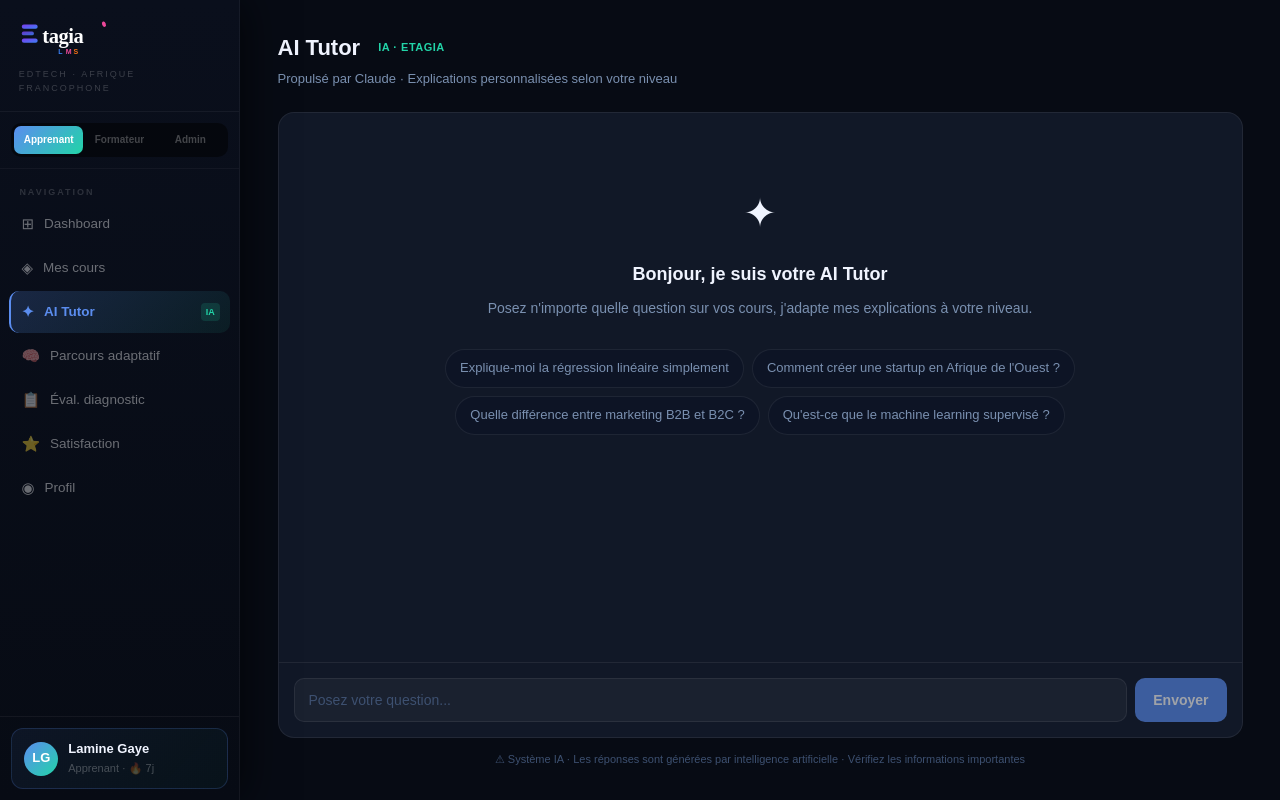
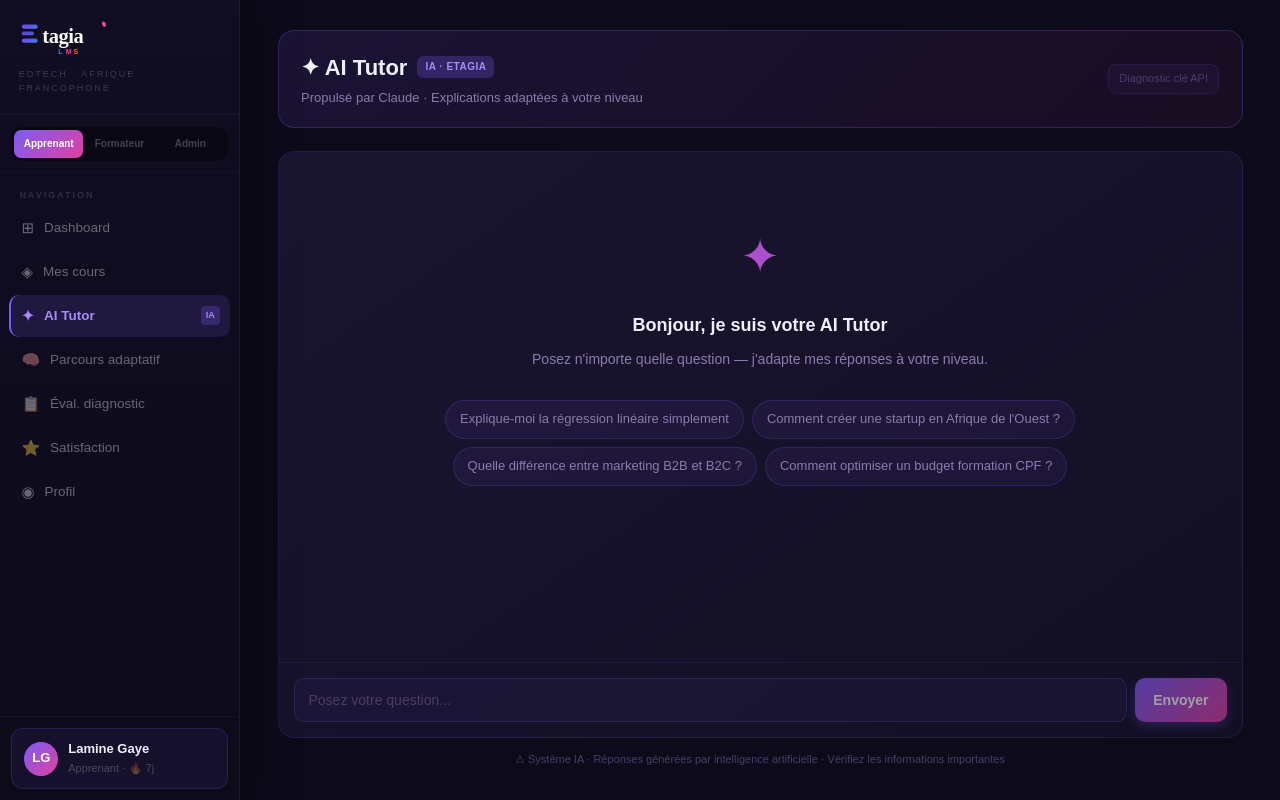
Before and after one commit to prolaminegaye-ctrl/etagia-lms, a Next.js app: page /tutor in a window 1280 px wide. Built offline with nearby package versions, Linux system fonts and the light colour scheme.

Commit message:
feat: palette violette + SCORM/H5P/xAPI import + AI tutor debug + clé API fix

```diff
--- a/app/globals.css
+++ b/app/globals.css
@@ -2,25 +2,25 @@
 @import url('https://fonts.googleapis.com/css2?family=Syne:wght@400;500;600;700;800&family=DM+Sans:opsz,wght@9..40,300;9..40,400;9..40,500;9..40,600&display=swap');
 
 :root {
-  --bg-primary: #070B14;
-  --bg-secondary: #0D1425;
-  --bg-card: #111827;
-  --accent: #5B8DEF;
+  --bg-primary: #0D0A1A;
+  --bg-secondary: #130F23;
+  --bg-card: #1A1530;
+  --accent: #7B5CF5;
+  --accent2: #9B6FF5;
   --teal: #22D4A8;
+  --pink: #E040A0;
   --gold: #F0B429;
-  --purple: #8B5CF6;
   --red: #F05A5A;
-  --text-primary: #F0F4FF;
-  --text-secondary: #7A90B0;
-  --text-muted: #3D5070;
-  --border: rgba(255,255,255,0.07);
-  --border-active: rgba(91,141,239,0.5);
+  --text-primary: #F0EEFF;
+  --text-secondary: #8B7BAE;
+  --text-muted: #4A3D6A;
+  --border: rgba(123,92,245,0.12);
+  --border-active: rgba(123,92,245,0.5);
   --font-display: 'Syne', sans-serif;
   --font-body: 'DM Sans', sans-serif;
-  --grad-main: linear-gradient(135deg, #5B8DEF 0%, #22D4A8 100%);
-  --grad-purple: linear-gradient(135deg, #8B5CF6 0%, #5B8DEF 100%);
-  --grad-gold: linear-gradient(135deg, #F0B429 0%, #F97316 100%);
-  --grad-bg: linear-gradient(145deg, #111827 0%, #0D1425 100%);
+  --grad-main: linear-gradient(135deg, #7B5CF5 0%, #E040A0 100%);
+  --grad-cool: linear-gradient(135deg, #7B5CF5 0%, #22D4A8 100%);
+  --grad-warm: linear-gradient(135deg, #E040A0 0%, #F0B429 100%);
 }
 
 *, *::before, *::after { box-sizing: border-box; margin: 0; padding: 0; }
@@ -35,14 +35,15 @@ html, body {
   -webkit-font-smoothing: antialiased;
 }
 
-h1,h2,h3 { font-family: var(--font-display); color: var(--text-primary); }
+h1,h2,h3,h4,h5 { font-family: var(--font-display); color: var(--text-primary); }
 a { color: inherit; text-decoration: none; }
 button { cursor: pointer; font-family: var(--font-body); }
+
 input, textarea, select {
   font-family: var(--font-body);
-  background: rgba(255,255,255,0.04) !important;
+  background: rgba(123,92,245,0.06) !important;
   color: var(--text-primary) !important;
-  border: 1px solid var(--border);
+  border: 1px solid rgba(123,92,245,0.2);
   border-radius: 10px;
   padding: 10px 14px;
   outline: none;
@@ -50,8 +51,8 @@ input, textarea, select {
   font-size: 14px;
 }
 input::placeholder, textarea::placeholder { color: var(--text-muted); }
-input:focus, textarea:focus, select:focus { border-color: var(--accent); }
-select option { background: #111827; color: #F0F4FF; }
+input:focus, textarea:focus, select:focus { border-color: var(--accent); box-shadow: 0 0 0 3px rgba(123,92,245,0.1); }
+select option { background: #1A1530; color: #F0EEFF; }
 
 ::-webkit-scrollbar { width: 4px; }
-::-webkit-scrollbar-thumb { background: rgba(255,255,255,0.08); border-radius: 2px; }
+::-webkit-scrollbar-thumb { background: rgba(123,92,245,0.25); border-radius: 2px; }
--- a/app/tutor/page.tsx
+++ b/app/tutor/page.tsx
@@ -1,183 +1,139 @@
 'use client'
 import { useState, useRef, useEffect } from 'react'
 
-interface Message { role: 'user' | 'assistant'; content: string }
+interface Msg { role: 'user'|'assistant'; content: string }
 
 const suggestions = [
   "Explique-moi la régression linéaire simplement",
   "Comment créer une startup en Afrique de l'Ouest ?",
   "Quelle différence entre marketing B2B et B2C ?",
-  "Qu'est-ce que le machine learning supervisé ?",
+  "Comment optimiser un budget formation CPF ?",
 ]
 
 export default function TutorPage() {
-  const [messages, setMessages] = useState<Message[]>([])
+  const [msgs, setMsgs] = useState<Msg[]>([])
   const [input, setInput] = useState('')
   const [loading, setLoading] = useState(false)
+  const [error, setError] = useState('')
   const bottomRef = useRef<HTMLDivElement>(null)
 
-  useEffect(() => { bottomRef.current?.scrollIntoView({ behavior: 'smooth' }) }, [messages])
+  useEffect(() => { bottomRef.current?.scrollIntoView({ behavior: 'smooth' }) }, [msgs])
 
-  const sendMessage = async (text?: string) => {
+  const send = async (text?: string) => {
     const content = text || input
     if (!content.trim() || loading) return
-    setInput('')
-
-    // Snapshot propre de l'historique — on exclut tout contenu vide
-    const cleanHistory = messages.filter(m => m.content && m.content.trim() !== '')
-    const userMsg: Message = { role: 'user', content }
-    const historyToSend = [...cleanHistory, userMsg]
-
-    setMessages([...cleanHistory, userMsg, { role: 'assistant', content: '' }])
+    setInput(''); setError('')
+    const clean = msgs.filter(m => m.content.trim())
+    const userMsg: Msg = { role: 'user', content }
+    setMsgs([...clean, userMsg, { role: 'assistant', content: '' }])
     setLoading(true)
 
     try {
       const res = await fetch('/api/ai-tutor', {
         method: 'POST',
         headers: { 'Content-Type': 'application/json' },
-        body: JSON.stringify({ messages: historyToSend })
+        body: JSON.stringify({ messages: [...clean, userMsg] })
       })
-      if (!res.body) throw new Error('No stream')
-      const reader = res.body.getReader()
-      const decoder = new TextDecoder()
+
+      if (!res.ok) {
+        const err = await res.json()
+        setError(err.error || 'Erreur serveur')
+        setMsgs(p => p.slice(0, -1))
+        setLoading(false); return
+      }
+
+      const reader = res.body!.getReader()
+      const dec = new TextDecoder()
       while (true) {
-        const { done, value } = await reader.read()
-        if (done) break
-        const chunk = decoder.decode(value)
-        const lines = chunk.split('\n').filter(l => l.startsWith('data: '))
-        for (const line of lines) {
-          const data = line.slice(6)
-          if (data === '[DONE]') break
+        const { done, value } = await reader.read(); if (done) break
+        for (const ln of dec.decode(value).split('\n').filter(l => l.startsWith('data: '))) {
+          const d = ln.slice(6); if (d === '[DONE]') break
           try {
-            const parsed = JSON.parse(data)
-            const delta = parsed.delta?.text || ''
-            if (delta) {
-              setMessages(prev => {
-                const updated = [...prev]
-                updated[updated.length - 1] = {
-                  role: 'assistant',
-                  content: updated[updated.length - 1].content + delta
-                }
-                return updated
-              })
-            }
-          } catch { /* ignore */ }
+            const delta = JSON.parse(d)?.delta?.text || ''
+            if (delta) setMsgs(p => { const u = [...p]; u[u.length-1] = { role:'assistant', content: u[u.length-1].content + delta }; return u })
+          } catch {}
         }
       }
-    } catch {
-      setMessages(prev => {
-        const updated = [...prev]
-        updated[updated.length - 1] = {
-          role: 'assistant',
-          content: "Désolé, une erreur s'est produite. Vérifiez la clé API Anthropic dans les variables d'environnement Vercel."
-        }
-        return updated
-      })
+    } catch (e: any) {
+      setError(e.message); setMsgs(p => p.slice(0, -1))
     }
     setLoading(false)
   }
 
   return (
     <div style={{ display: 'flex', flexDirection: 'column', height: 'calc(100vh - 4rem)' }}>
-      <div style={{ marginBottom: '1.5rem', display: 'flex', alignItems: 'center', justifyContent: 'space-between' }}>
+      {/* Header */}
+      <div style={{ marginBottom: '1.5rem', padding: '1.25rem 1.5rem', background: 'linear-gradient(135deg,rgba(123,92,245,0.12),rgba(224,64,160,0.06))', border: '1px solid rgba(123,92,245,0.25)', borderRadius: '16px', display: 'flex', alignItems: 'center', justifyContent: 'space-between' }}>
         <div>
           <div style={{ display: 'flex', alignItems: 'center', gap: '10px' }}>
-            <h1 style={{ fontSize: '22px', fontWeight: '700' }}>AI Tutor</h1>
-            <span style={{
-              fontSize: '11px', fontWeight: '700', padding: '3px 8px', borderRadius: '6px',
-              background: 'var(--teal-muted)', color: 'var(--teal)', letterSpacing: '0.5px'
-            }}>IA · ETAGIA</span>
+            <h1 style={{ fontSize: '22px', fontWeight: '700', color: '#F0EEFF' }}>✦ AI Tutor</h1>
+            <span style={{ fontSize: '10px', fontWeight: '800', padding: '3px 8px', borderRadius: '6px', background: 'rgba(123,92,245,0.25)', color: '#A78BF8', letterSpacing: '0.5px' }}>IA · ETAGIA</span>
           </div>
-          <p style={{ color: 'var(--text-secondary)', fontSize: '13px', marginTop: '4px' }}>
-            Propulsé par Claude · Explications personnalisées selon votre niveau
-          </p>
+          <p style={{ color: '#8B7BAE', fontSize: '13px', marginTop: '3px' }}>Propulsé par Claude · Explications adaptées à votre niveau</p>
         </div>
+        <a href="/api/check-env" target="_blank" style={{ fontSize: '11px', color: '#4A3D6A', background: 'rgba(123,92,245,0.06)', border: '1px solid rgba(123,92,245,0.12)', borderRadius: '8px', padding: '5px 10px' }}>Diagnostic clé API</a>
       </div>
 
-      <div style={{
-        flex: 1, background: 'var(--bg-card)', border: '1px solid var(--border)',
-        borderRadius: '16px', display: 'flex', flexDirection: 'column', overflow: 'hidden'
-      }}>
+      {/* Error banner */}
+      {error && (
+        <div style={{ background: 'rgba(240,90,90,0.1)', border: '1px solid rgba(240,90,90,0.3)', borderRadius: '12px', padding: '12px 16px', marginBottom: '1rem', fontSize: '13px', color: '#F08080' }}>
+          ⚠️ {error}
+          {error.includes('ANTHROPIC_API_KEY') && (
+            <a href="https://vercel.com/lamine-s-projects1/etagia-lms/settings/environment-variables" target="_blank" style={{ display: 'block', marginTop: '6px', color: '#A78BF8', fontWeight: '600' }}>→ Configurer dans Vercel Settings</a>
+          )}
+        </div>
+      )}
+
+      {/* Chat */}
+      <div style={{ flex: 1, background: 'linear-gradient(145deg,#1A1530,#130F23)', border: '1px solid rgba(123,92,245,0.12)', borderRadius: '16px', display: 'flex', flexDirection: 'column', overflow: 'hidden' }}>
         <div style={{ flex: 1, overflowY: 'auto', padding: '1.5rem' }}>
-          {messages.length === 0 && (
+          {msgs.length === 0 && (
             <div style={{ textAlign: 'center', marginTop: '3rem' }}>
-              <div style={{ fontSize: '40px', marginBottom: '1rem' }}>✦</div>
-              <h3 style={{ fontSize: '18px', fontWeight: '600', marginBottom: '8px' }}>Bonjour, je suis votre AI Tutor</h3>
-              <p style={{ color: 'var(--text-secondary)', fontSize: '14px', marginBottom: '2rem' }}>
-                Posez n&apos;importe quelle question sur vos cours, j&apos;adapte mes explications à votre niveau.
-              </p>
+              <div style={{ fontSize: '48px', marginBottom: '1rem', background: 'linear-gradient(135deg,#7B5CF5,#E040A0)', WebkitBackgroundClip: 'text', WebkitTextFillColor: 'transparent' }}>✦</div>
+              <h3 style={{ fontSize: '18px', fontWeight: '700', marginBottom: '8px', color: '#F0EEFF' }}>Bonjour, je suis votre AI Tutor</h3>
+              <p style={{ color: '#8B7BAE', fontSize: '14px', marginBottom: '2rem' }}>Posez n&apos;importe quelle question — j&apos;adapte mes réponses à votre niveau.</p>
               <div style={{ display: 'flex', flexWrap: 'wrap', gap: '8px', justifyContent: 'center' }}>
                 {suggestions.map(s => (
-                  <button key={s} onClick={() => sendMessage(s)} style={{
-                    background: 'var(--bg-secondary)', border: '1px solid var(--border)',
-                    borderRadius: '20px', padding: '8px 14px', fontSize: '13px',
-                    color: 'var(--text-secondary)', cursor: 'pointer', fontFamily: 'var(--font-body)'
-                  }}>{s}</button>
+                  <button key={s} onClick={() => send(s)} style={{ background: 'rgba(123,92,245,0.08)', border: '1px solid rgba(123,92,245,0.2)', borderRadius: '20px', padding: '8px 14px', fontSize: '13px', color: '#8B7BAE', cursor: 'pointer', fontFamily: 'inherit', transition: 'all .15s' }}
+                    onMouseEnter={e => { (e.currentTarget as HTMLElement).style.background = 'rgba(123,92,245,0.15)'; (e.currentTarget as HTMLElement).style.color = '#A78BF8' }}
+                    onMouseLeave={e => { (e.currentTarget as HTMLElement).style.background = 'rgba(123,92,245,0.08)'; (e.currentTarget as HTMLElement).style.color = '#8B7BAE' }}>
+                    {s}
+                  </button>
                 ))}
               </div>
             </div>
           )}
 
-          {messages.map((m, i) => (
-            <div key={i} style={{
-              display: 'flex', justifyContent: m.role === 'user' ? 'flex-end' : 'flex-start',
-              marginBottom: '1rem'
-            }}>
+          {msgs.map((m, i) => (
+            <div key={i} style={{ display: 'flex', justifyContent: m.role === 'user' ? 'flex-end' : 'flex-start', marginBottom: '1rem' }}>
               {m.role === 'assistant' && (
-                <div style={{
-                  width: '30px', height: '30px', borderRadius: '50%',
-                  background: 'linear-gradient(135deg, var(--accent) 0%, var(--teal) 100%)',
-                  display: 'flex', alignItems: 'center', justifyContent: 'center',
-                  fontSize: '14px', color: '#fff', marginRight: '10px', flexShrink: 0, marginTop: '4px'
-                }}>✦</div>
+                <div style={{ width: '32px', height: '32px', borderRadius: '50%', background: 'linear-gradient(135deg,#7B5CF5,#E040A0)', display: 'flex', alignItems: 'center', justifyContent: 'center', fontSize: '14px', color: '#fff', marginRight: '10px', flexShrink: 0, marginTop: '4px' }}>✦</div>
               )}
               <div style={{
                 maxWidth: '75%', padding: '10px 14px',
-                borderRadius: m.role === 'user' ? '14px 14px 4px 14px' : '14px 14px 14px 4px',
-                background: m.role === 'user' ? 'var(--accent)' : 'var(--bg-secondary)',
-                color: m.role === 'user' ? '#fff' : 'var(--text-primary)',
-                fontSize: '14px', lineHeight: '1.6', whiteSpace: 'pre-wrap'
+                borderRadius: m.role === 'user' ? '16px 16px 4px 16px' : '16px 16px 16px 4px',
+                background: m.role === 'user' ? 'linear-gradient(135deg,#7B5CF5,#E040A0)' : 'rgba(123,92,245,0.08)',
+                border: m.role === 'assistant' ? '1px solid rgba(123,92,245,0.15)' : 'none',
+                color: '#F0EEFF', fontSize: '14px', lineHeight: '1.6', whiteSpace: 'pre-wrap'
               }}>
-                {m.content || (loading && i === messages.length - 1
-                  ? <span style={{ opacity: 0.5 }}>●●●</span>
-                  : null)}
+                {m.content || (loading && i === msgs.length-1 ? <span style={{ opacity: 0.5 }}>●●●</span> : null)}
               </div>
             </div>
           ))}
           <div ref={bottomRef} />
         </div>
 
-        <div style={{ padding: '1rem', borderTop: '1px solid var(--border)', display: 'flex', gap: '8px' }}>
-          <input
-            value={input}
-            onChange={e => setInput(e.target.value)}
-            onKeyDown={e => e.key === 'Enter' && !e.shiftKey && sendMessage()}
-            placeholder="Posez votre question..."
-            disabled={loading}
-            style={{
-              flex: 1, background: 'var(--bg-secondary)', border: '1px solid var(--border)',
-              borderRadius: '10px', padding: '10px 14px', color: 'var(--text-primary)',
-              fontSize: '14px', outline: 'none', fontFamily: 'var(--font-body)'
-            }}
-          />
-          <button
-            onClick={() => sendMessage()}
-            disabled={loading || !input.trim()}
-            style={{
-              background: 'var(--accent)', border: 'none', borderRadius: '10px',
-              padding: '10px 18px', color: '#fff', fontSize: '14px', fontWeight: '600',
-              cursor: loading ? 'not-allowed' : 'pointer', fontFamily: 'var(--font-display)',
-              opacity: loading || !input.trim() ? 0.6 : 1, transition: 'all .15s'
-            }}>
+        <div style={{ padding: '1rem', borderTop: '1px solid rgba(123,92,245,0.1)', display: 'flex', gap: '8px' }}>
+          <input value={input} onChange={e => setInput(e.target.value)} onKeyDown={e => e.key === 'Enter' && !e.shiftKey && send()} placeholder="Posez votre question..." disabled={loading}
+            style={{ flex: 1 }} />
+          <button onClick={() => send()} disabled={loading || !input.trim()} style={{ background: 'linear-gradient(135deg,#7B5CF5,#E040A0)', border: 'none', borderRadius: '10px', padding: '10px 18px', color: '#fff', fontSize: '14px', fontWeight: '700', cursor: 'pointer', opacity: loading || !input.trim() ? 0.6 : 1, boxShadow: '0 4px 12px rgba(123,92,245,0.4)' }}>
             Envoyer
           </button>
         </div>
       </div>
 
       <div style={{ marginTop: '8px', textAlign: 'center' }}>
-        <span style={{ fontSize: '11px', color: 'var(--text-muted)' }}>
-          ⚠ Système IA · Les réponses sont générées par intelligence artificielle · Vérifiez les informations importantes
-        </span>
+        <span style={{ fontSize: '11px', color: '#4A3D6A' }}>⚠ Système IA · Réponses générées par intelligence artificielle · Vérifiez les informations importantes</span>
       </div>
     </div>
   )
--- a/components/Sidebar.tsx
+++ b/components/Sidebar.tsx
@@ -13,9 +13,9 @@ const navApprenant = [
 ]
 const navFormateur = [
   { href: '/formateur', icon: '⊞', label: 'Dashboard' },
-  { href: '/formateur/ia-cours', icon: '✦', label: "Créer avec l'IA", badge: 'NEW' },
+  { href: '/formateur/creer', icon: '✦', label: "Créer un cours", badge: 'IA' },
+  { href: '/formateur/import', icon: '↑', label: 'Importer SCORM/H5P' },
   { href: '/formateur/cours', icon: '◈', label: 'Mes cours' },
-  { href: '/formateur/import', icon: '↑', label: 'Importer SCORM/H5P' },
   { href: '/formateur/apprenants', icon: '◎', label: 'Apprenants' },
   { href: '/formateur/stats', icon: '〜', label: 'Statistiques' },
 ]
@@ -35,23 +35,21 @@ export default function Sidebar({ role = 'apprenant' }: { role?: string }) {
   return (
     <aside style={{
       width: '240px', minHeight: '100vh',
-      background: 'linear-gradient(180deg, #0A0F1C 0%, #070B14 100%)',
-      borderRight: '1px solid rgba(255,255,255,0.05)',
+      background: 'linear-gradient(180deg, #110D22 0%, #0D0A1A 100%)',
+      borderRight: '1px solid rgba(123,92,245,0.12)',
       display: 'flex', flexDirection: 'column',
       position: 'fixed', top: 0, left: 0, zIndex: 10,
-      boxShadow: '4px 0 40px rgba(0,0,0,0.6)'
+      boxShadow: '4px 0 40px rgba(0,0,0,0.5)'
     }}>
-      {/* Logo */}
-      <div style={{ padding: '1.25rem 1.25rem 1rem', borderBottom: '1px solid rgba(255,255,255,0.05)' }}>
+      <div style={{ padding: '1.25rem', borderBottom: '1px solid rgba(123,92,245,0.1)' }}>
         <Link href="/dashboard">
           <img src="/logo.svg" alt="ETAGIA LMS" style={{ height: '42px', width: 'auto' }} />
         </Link>
-        <div style={{ marginTop: '6px', fontSize: '9px', color: 'rgba(255,255,255,0.2)', letterSpacing: '2px', textTransform: 'uppercase' }}>EdTech · Afrique francophone</div>
+        <div style={{ marginTop: '6px', fontSize: '9px', color: 'rgba(240,238,255,0.2)', letterSpacing: '2px', textTransform: 'uppercase' }}>EdTech · Afrique francophone</div>
       </div>
 
-      {/* Role switcher */}
-      <div style={{ padding: '0.75rem', borderBottom: '1px solid rgba(255,255,255,0.04)' }}>
-        <div style={{ display: 'flex', gap: '2px', background: 'rgba(0,0,0,0.5)', borderRadius: '10px', padding: '3px' }}>
+      <div style={{ padding: '0.75rem', borderBottom: '1px solid rgba(123,92,245,0.06)' }}>
+        <div style={{ display: 'flex', gap: '2px', background: 'rgba(0,0,0,0.4)', borderRadius: '10px', padding: '3px' }}>
           {[
             { r: 'apprenant', label: 'Apprenant', href: '/dashboard' },
             { r: 'formateur', label: 'Formateur', href: '/formateur' },
@@ -60,49 +58,43 @@ export default function Sidebar({ role = 'apprenant' }: { role?: string }) {
             <Link key={r} href={href} style={{
               flex: 1, textAlign: 'center', padding: '6px 2px', borderRadius: '7px',
               fontSize: '10px', fontWeight: '700', transition: 'all .15s',
-              background: role === r ? 'linear-gradient(135deg,#5B8DEF,#22D4A8)' : 'transparent',
-              color: role === r ? '#fff' : 'rgba(255,255,255,0.25)',
+              background: role === r ? 'linear-gradient(135deg,#7B5CF5,#E040A0)' : 'transparent',
+              color: role === r ? '#fff' : 'rgba(240,238,255,0.25)',
             }}>{label}</Link>
           ))}
         </div>
       </div>
 
-      {/* Nav */}
       <nav style={{ flex: 1, padding: '0.5rem 0.625rem', overflowY: 'auto' }}>
-        <div style={{ fontSize: '9px', color: 'rgba(255,255,255,0.15)', fontWeight: '700', letterSpacing: '2px', textTransform: 'uppercase', padding: '8px 10px 4px' }}>Navigation</div>
+        <div style={{ fontSize: '9px', color: 'rgba(240,238,255,0.15)', fontWeight: '700', letterSpacing: '2px', textTransform: 'uppercase', padding: '8px 10px 4px' }}>Navigation</div>
         {nav.map(item => {
           const active = path === item.href || (item.href.length > 8 && path.startsWith(item.href))
           return (
             <Link key={item.href} href={item.href} style={{
               display: 'flex', alignItems: 'center', gap: '10px',
               padding: '9px 10px', borderRadius: '10px', marginBottom: '2px',
-              background: active ? 'linear-gradient(135deg,rgba(91,141,239,0.2),rgba(34,212,168,0.08))' : 'transparent',
-              color: active ? '#5B8DEF' : 'rgba(255,255,255,0.4)',
+              background: active ? 'rgba(123,92,245,0.15)' : 'transparent',
+              color: active ? '#A78BF8' : 'rgba(240,238,255,0.4)',
               fontSize: '13.5px', fontWeight: active ? '600' : '400',
               transition: 'all .15s',
-              borderLeft: active ? '2px solid #5B8DEF' : '2px solid transparent',
+              borderLeft: active ? '2px solid #7B5CF5' : '2px solid transparent',
             }}>
               <span style={{ fontSize: '15px' }}>{item.icon}</span>
               <span style={{ flex: 1 }}>{item.label}</span>
               {(item as any).badge && (
-                <span style={{
-                  fontSize: '9px', borderRadius: '4px', padding: '2px 5px', fontWeight: '800',
-                  background: (item as any).badge === 'NEW' ? 'rgba(240,180,41,0.2)' : 'rgba(34,212,168,0.15)',
-                  color: (item as any).badge === 'NEW' ? '#F0B429' : '#22D4A8',
-                }}>{(item as any).badge}</span>
+                <span style={{ fontSize: '9px', borderRadius: '4px', padding: '2px 5px', fontWeight: '800', background: 'rgba(123,92,245,0.25)', color: '#A78BF8' }}>{(item as any).badge}</span>
               )}
             </Link>
           )
         })}
       </nav>
 
-      {/* User card */}
-      <div style={{ padding: '0.75rem', borderTop: '1px solid rgba(255,255,255,0.05)' }}>
-        <div style={{ background: 'linear-gradient(135deg,rgba(91,141,239,0.08),rgba(34,212,168,0.04))', border: '1px solid rgba(91,141,239,0.2)', borderRadius: '12px', padding: '10px 12px', display: 'flex', alignItems: 'center', gap: '10px' }}>
-          <div style={{ width: '34px', height: '34px', borderRadius: '50%', flexShrink: 0, background: 'linear-gradient(135deg,#5B8DEF,#22D4A8)', display: 'flex', alignItems: 'center', justifyContent: 'center', fontSize: '13px', fontWeight: '800', color: '#fff' }}>LG</div>
+      <div style={{ padding: '0.75rem', borderTop: '1px solid rgba(123,92,245,0.1)' }}>
+        <div style={{ background: 'rgba(123,92,245,0.08)', border: '1px solid rgba(123,92,245,0.2)', borderRadius: '12px', padding: '10px 12px', display: 'flex', alignItems: 'center', gap: '10px' }}>
+          <div style={{ width: '34px', height: '34px', borderRadius: '50%', flexShrink: 0, background: 'linear-gradient(135deg,#7B5CF5,#E040A0)', display: 'flex', alignItems: 'center', justifyContent: 'center', fontSize: '13px', fontWeight: '800', color: '#fff' }}>LG</div>
           <div>
-            <div style={{ fontWeight: '600', fontSize: '13px', color: '#F0F4FF' }}>Lamine Gaye</div>
-            <div style={{ fontSize: '11px', color: 'rgba(255,255,255,0.25)', textTransform: 'capitalize' }}>{role}{role === 'apprenant' ? ' · 🔥 7j' : ''}</div>
+            <div style={{ fontWeight: '600', fontSize: '13px', color: '#F0EEFF' }}>Lamine Gaye</div>
+            <div style={{ fontSize: '11px', color: 'rgba(240,238,255,0.25)', textTransform: 'capitalize' }}>{role}{role === 'apprenant' ? ' · 🔥 7j' : ''}</div>
           </div>
         </div>
       </div>
```
Also changed, not shown: app/api/ai-tutor/route.ts (+12 -6 lines), app/api/check-env/route.ts (added, +11 -0 lines), app/dashboard/page.tsx (+41 -47 lines), app/formateur/import/page.tsx (+71 -97 lines).
